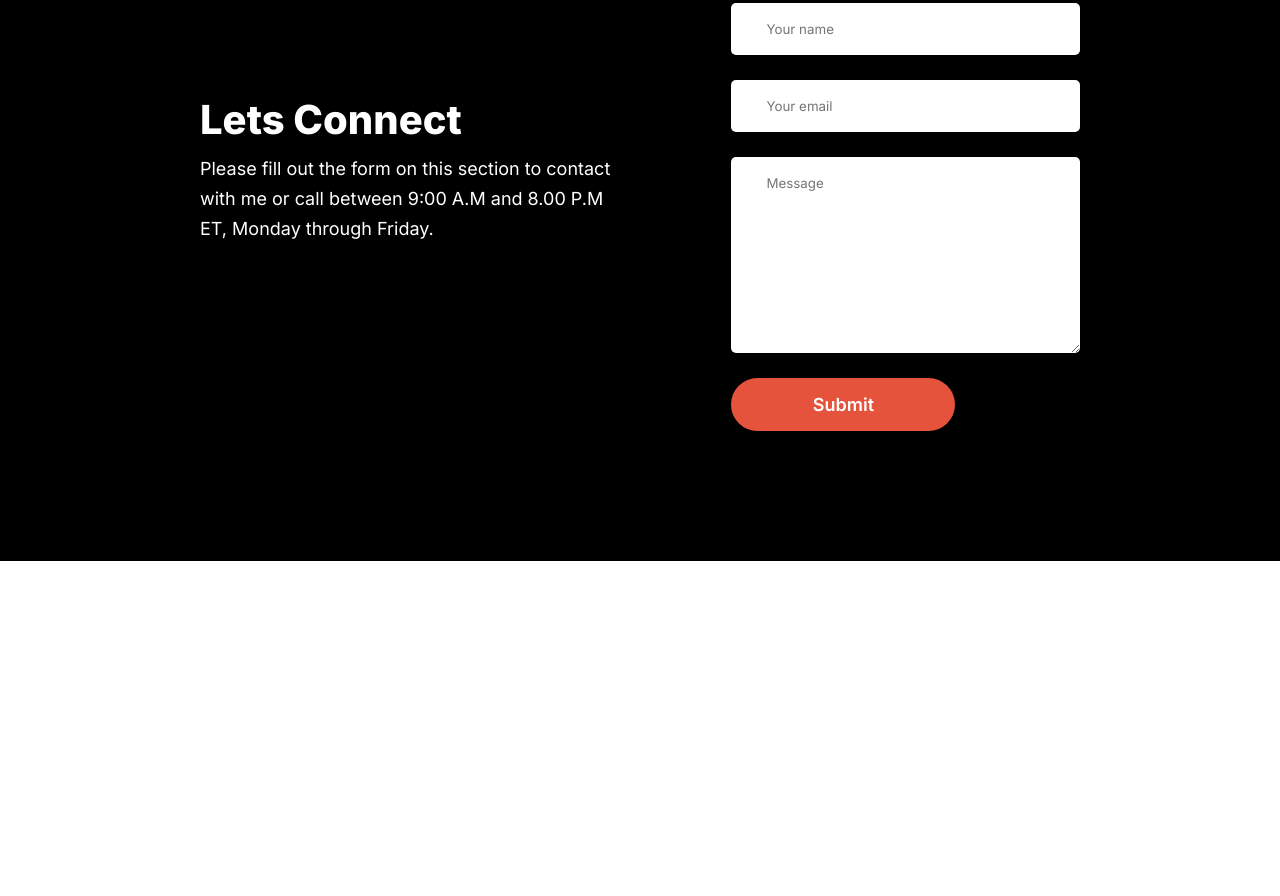
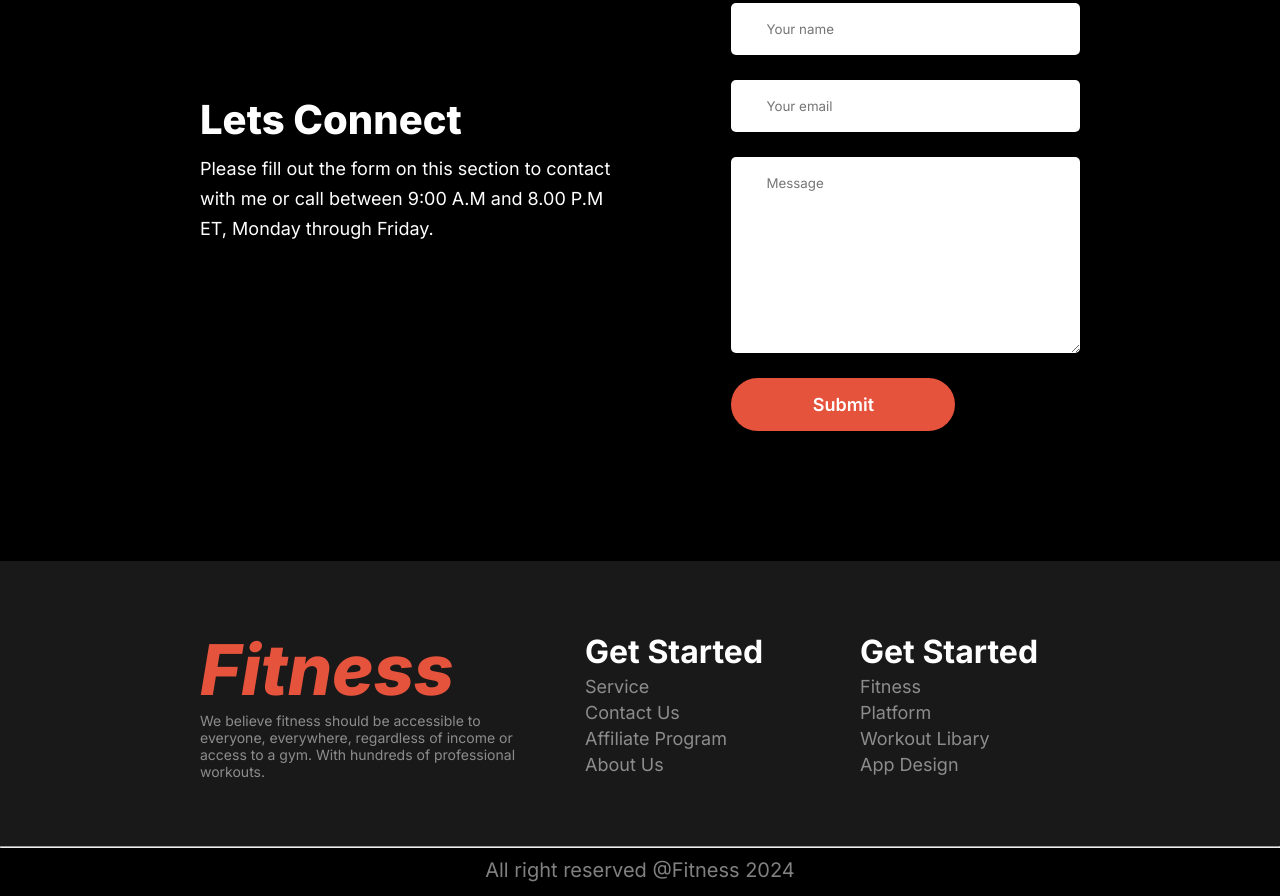
Before and after one commit to nafiulkabirbd/fitness-coach, a plain HTML site: page index.html in a window 1280 px wide. Shown: the part 2843-3739 px from the top of the page. Before the commit the page ends 3404 px from the top, so only its background shows below. Drawn offline with Linux system fonts and the light colour scheme.

Commit message:
footer added

```diff
--- a/css/style.css
+++ b/css/style.css
@@ -331,3 +331,65 @@ textarea {
   margin-bottom: 30px;
 }
 /* contact style end */
+
+/* footer style start */
+.footer-container {
+  display: flex;
+  justify-content: space-between;
+  align-items: center;
+  padding: 66px 200px;
+  background-color: #191919;
+}
+
+.w-25 {
+  width: 25%;
+}
+
+.w-37 {
+  width: 37.5%;
+}
+
+.footer-logo {
+  color: #e6533c;
+  font-size: 70px;
+  font-style: italic;
+  font-weight: 800;
+}
+
+.footer-details {
+  color: rgba(255, 255, 255, 0.5);
+  font-size: 14px;
+  font-weight: 400;
+}
+
+.cat-title {
+  color: #fff;
+  font-size: 32px;
+  font-weight: 700;
+}
+
+.cat-sub-title {
+  color: rgba(255, 255, 255, 0.5);
+  font-size: 18px;
+  font-weight: 400;
+  padding-top: 5px;
+}
+
+.copyright {
+  height: 50px;
+  background-color: #000;
+}
+
+hr {
+  stroke-width: 2px;
+  stroke: rgba(255, 255, 255, 0.1);
+}
+
+.copyright-text {
+  color: rgba(255, 255, 255, 0.5);
+  font-size: 20px;
+  font-weight: 400;
+  text-align: center;
+  padding: 10px 0px;
+}
+/* footer style end */
--- a/index.html
+++ b/index.html
@@ -269,5 +269,44 @@
       <!-- contact section end -->
     </main>
     <!-- main section end -->
+
+    <!-- footer section start -->
+    <footer>
+      <section>
+        <div class="footer-container">
+          <div class="w-37">
+            <h3 class="footer-logo">Fitness</h3>
+            <p class="footer-details">
+              We believe fitness should be accessible to everyone, everywhere,
+              regardless of income or access to a gym. With hundreds of
+              professional workouts.
+            </p>
+          </div>
+
+          <div class="w-25">
+            <h3 class="cat-title">Get Started</h3>
+            <p class="cat-sub-title">Service</p>
+            <p class="cat-sub-title">Contact Us</p>
+            <p class="cat-sub-title">Affiliate Program</p>
+            <p class="cat-sub-title">About Us</p>
+          </div>
+
+          <div class="w-25">
+            <h3 class="cat-title">Get Started</h3>
+            <p class="cat-sub-title">Fitness</p>
+            <p class="cat-sub-title">Platform</p>
+            <p class="cat-sub-title">Workout Libary</p>
+            <p class="cat-sub-title">App Design</p>
+          </div>
+        </div>
+
+        <div class="copyright">
+          <hr />
+
+          <p class="copyright-text">All right reserved @Fitness 2024</p>
+        </div>
+      </section>
+    </footer>
+    <!-- footer section end -->
   </body>
 </html>
```
